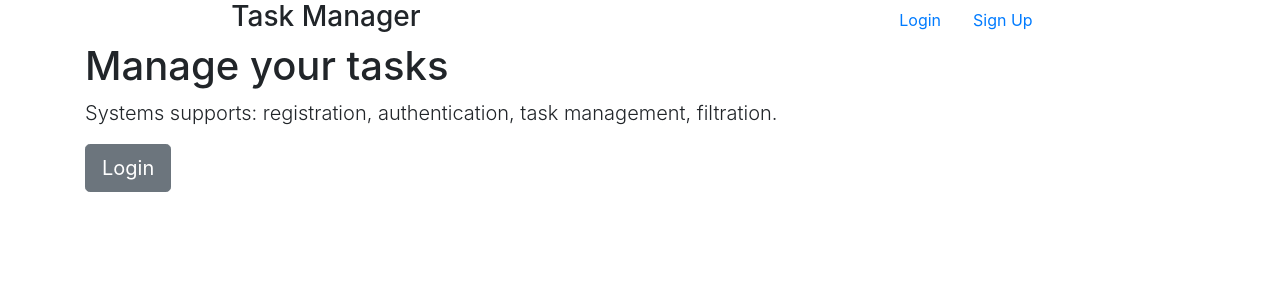
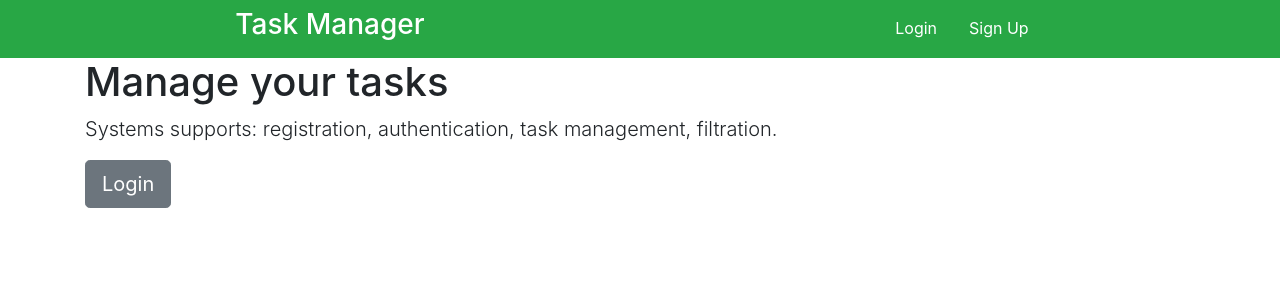
Before and after one commit to Uladzislau97/python-project-lvl4, a Django app: page / in a window 1280 px wide. Shown: the top 300 px of the page. Run offline with Django 3.2, Linux system fonts and the light colour scheme; some libraries are stand-ins or nearby versions.

Commit message:
Update topbar style

```diff
--- a/templates/base.html
+++ b/templates/base.html
@@ -26,19 +26,19 @@
 
     <body>
         <header class="masthead mb-auto">
-            <div class="inner d-flex justify-content-around">
-                <h3 class="masthead-brand">Task Manager</h3>
+            <div class="inner d-flex justify-content-around bg-success p-2">
+                <h3 class="masthead-brand text-white">Task Manager</h3>
                 <nav class="nav nav-masthead justify-content-center">
-                {% if request.user.is_authenticated %}
-                <a class="nav-link" href="{% url 'tasks:task_list' %}">Tasks</a>
-                <a class="nav-link" href="{% url 'tasks:task_status_list' %}">Statuses</a>
-                <a class="nav-link" href="{% url 'tasks:tag_list' %}">Tags</a>
-                <a class="nav-link" href="{% url 'accounts:profile' %}">Profile</a>
-                <a class="nav-link" href="{% url 'accounts:logout' %}">Logout</a>
-                {% else %}
-                <a class="nav-link" href="{% url 'accounts:login' %}">Login</a>
-                <a class="nav-link" href="{% url 'accounts:registration' %}">Sign Up</a>
-                {% endif %}
+                  {% if request.user.is_authenticated %}
+                  <a class="nav-link text-white" href="{% url 'tasks:task_list' %}">Tasks</a>
+                  <a class="nav-link text-white" href="{% url 'tasks:task_status_list' %}">Statuses</a>
+                  <a class="nav-link text-white" href="{% url 'tasks:tag_list' %}">Tags</a>
+                  <a class="nav-link text-white" href="{% url 'accounts:profile' %}">Profile</a>
+                  <a class="nav-link text-white" href="{% url 'accounts:logout' %}">Logout</a>
+                  {% else %}
+                  <a class="nav-link text-white" href="{% url 'accounts:login' %}">Login</a>
+                  <a class="nav-link text-white" href="{% url 'accounts:registration' %}">Sign Up</a>
+                  {% endif %}
                 </nav>
             </div>
         </header>
```
